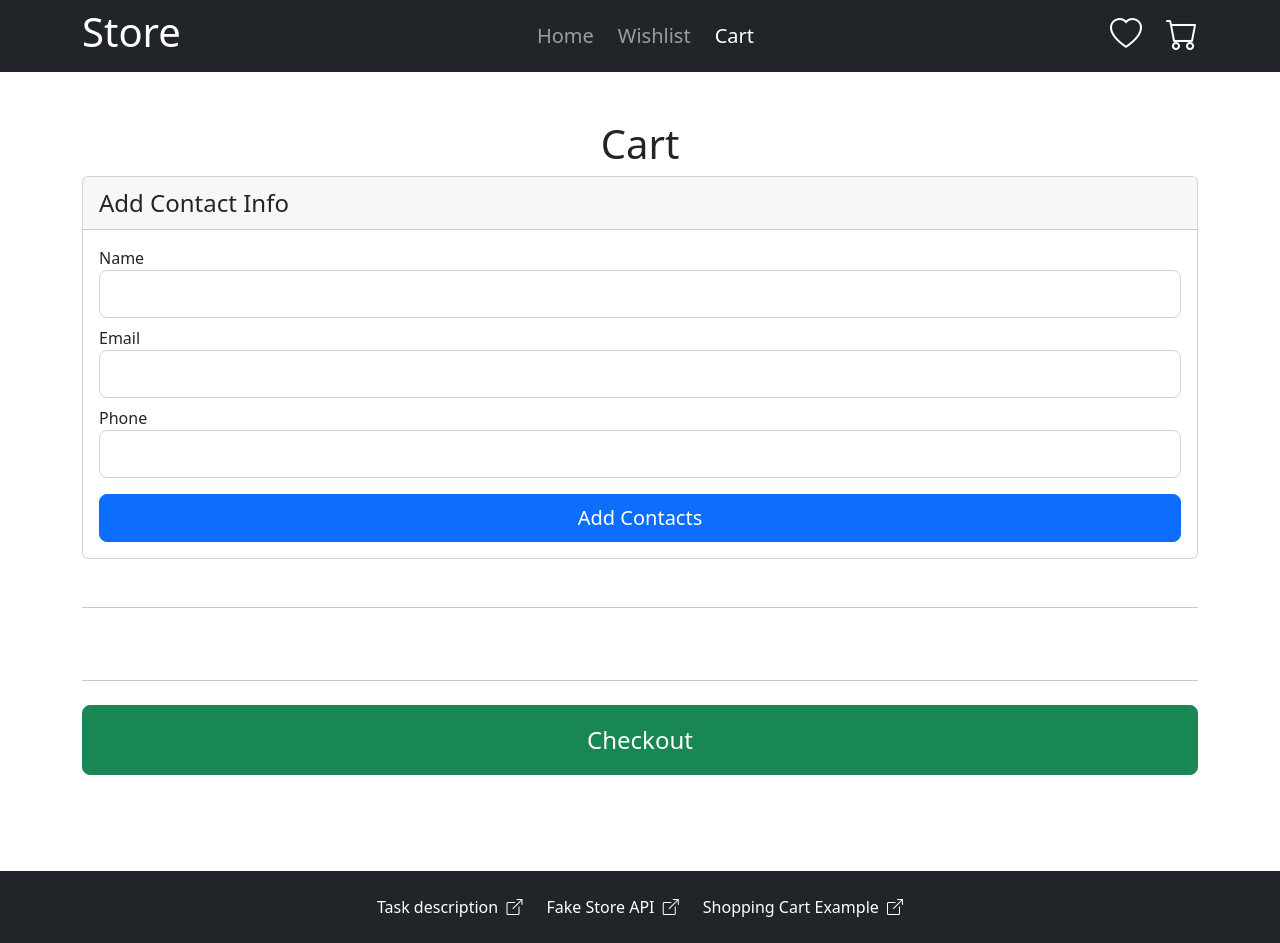
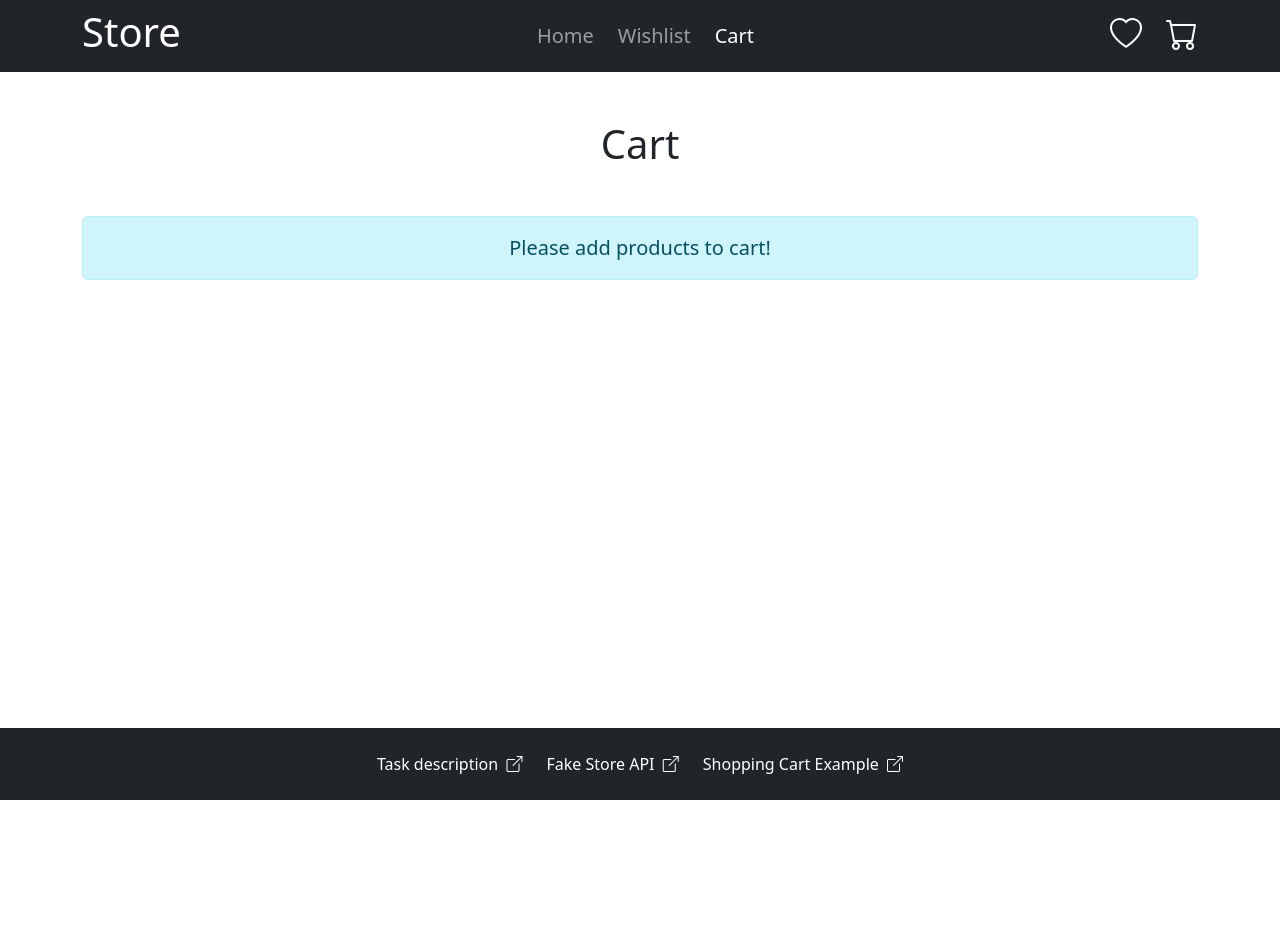
Before and after one commit to aj-ua/react-store, a React (Create React App) app: page /cart in a window 1280 px wide. After the commit the page ends 800 px from the top, so only its background shows below. Built offline with nearby package versions, Linux system fonts and the light colour scheme; the HTML template or start-up script is replaced by a standard one.

Commit message:
Display empty Cart and Wishlist messages

```diff
--- a/src/components/AddContacts.js
+++ b/src/components/AddContacts.js
@@ -1,5 +1,4 @@
 import React from 'react'
-import PropTypes from 'prop-types'
 import { connect } from 'react-redux'
 import { addContacts } from '../actions'
 import classnames from 'classnames'
--- a/src/components/Product.js
+++ b/src/components/Product.js
@@ -66,8 +66,6 @@ const Product = (props) => {
             } else {
                 cart = [...cart, id];
             }
-
-            alert('Product #' + id + ' added to card')
 
         } else {
 
--- a/src/pages/Cart.js
+++ b/src/pages/Cart.js
@@ -6,7 +6,8 @@ import AddContacts from '../components/AddContacts'
 import { handleCheckout } from '../actions'
 
 const Cart = ({ products, cart, contacts }) => {
-    const hasProducts = products.length > 0
+    const productsCart = products.filter(product => cart.includes(product.id))
+    const hasProducts = productsCart.length > 0
 
     const doCheckout = (e) => {
         e.preventDefault()
@@ -16,24 +17,28 @@ const Cart = ({ products, cart, contacts }) => {
     return (
         <>
             <h1>Cart</h1>
+            {hasProducts ? (
+
+                <>
                     <AddContacts />
                     <hr className="my-5" />
-            {!hasProducts && (
-                <div className="alert alert-info fs-5 my-3">Please add products to cart!</div>
-            )}
                     <div className='row'>
-                {products.map(product => {
-                    return (
-                        cart.includes(product.id) ?
-                            (<div className="col-md-6 col-lg-4 col-xl-3 mb-4" key={product.id}>
+                        {productsCart.map(product => {
+                            return <div className="col-md-6 col-lg-4 col-xl-3 mb-4" key={product.id}>
                                 <Product product={product} />
-                            </div>) : null
-                    )
+                            </div>
                         })}
                     </div>
+
                     <hr className="my-4" />
-            {hasProducts && <button type="button" className="btn btn-success btn-lg py-3 fs-4 w-100" onClick={doCheckout}>Checkout</button>}
+                    <button type="button" className="btn btn-success btn-lg py-3 fs-4 w-100" onClick={doCheckout}>Checkout</button>
+                </>
 
+            ) : (
+                <div className="my-5">
+                    <div className="alert alert-info fs-5 my-3">Please add products to cart!</div>
+                </div>
+            )}
         </>
     )
 }
--- a/src/pages/Wishlist.js
+++ b/src/pages/Wishlist.js
@@ -4,9 +4,18 @@ import PropTypes from 'prop-types'
 import { connect } from 'react-redux'
 
 const Wishlist = ({ products, wishlist }) => {
+    const productsWishlist = products.filter(product => wishlist.includes(product.id))
+    const hasProducts = productsWishlist.length > 0
+
     return (
         <>
             <h1>Wishlist</h1>
+            {hasProducts ? (
+
+                <>
+                    <div className="my-5">
+                        <div className="alert alert-info fs-5 my-3">Please add products to cart!</div>
+                    </div>
                     <div className='row'>
                         {products.map(product => {
                             return (
@@ -17,6 +26,16 @@ const Wishlist = ({ products, wishlist }) => {
                             )
                         })}
                     </div>
+                </>
+
+            ) : (
+
+                <div className="my-5">
+                    <div className="alert alert-info fs-5 my-3">Please add products to wishlist!</div>
+                </div>
+
+            )}
+
         </>
     )
 }
```
Lines whose indentation alone changed are shown as unchanged.
